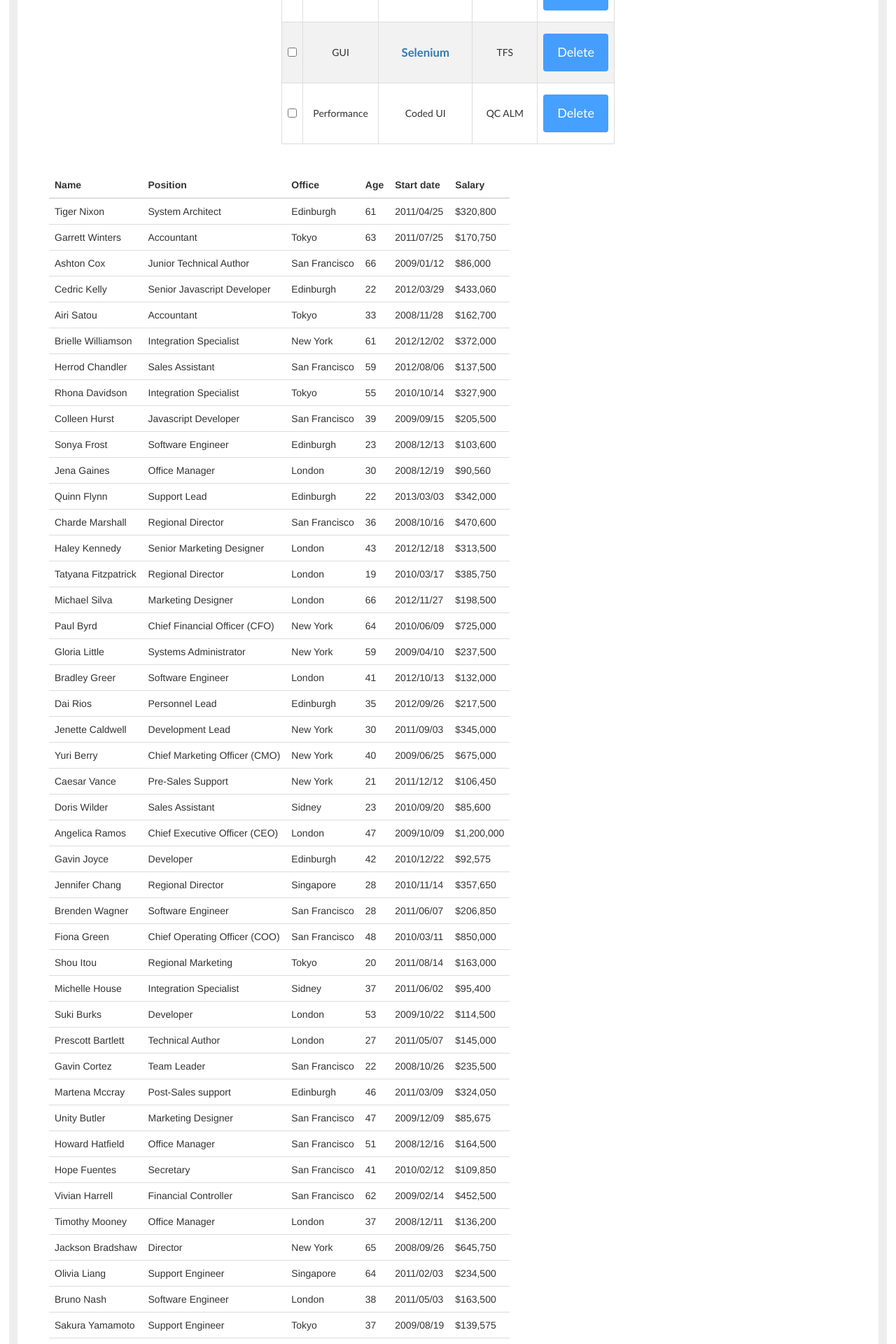
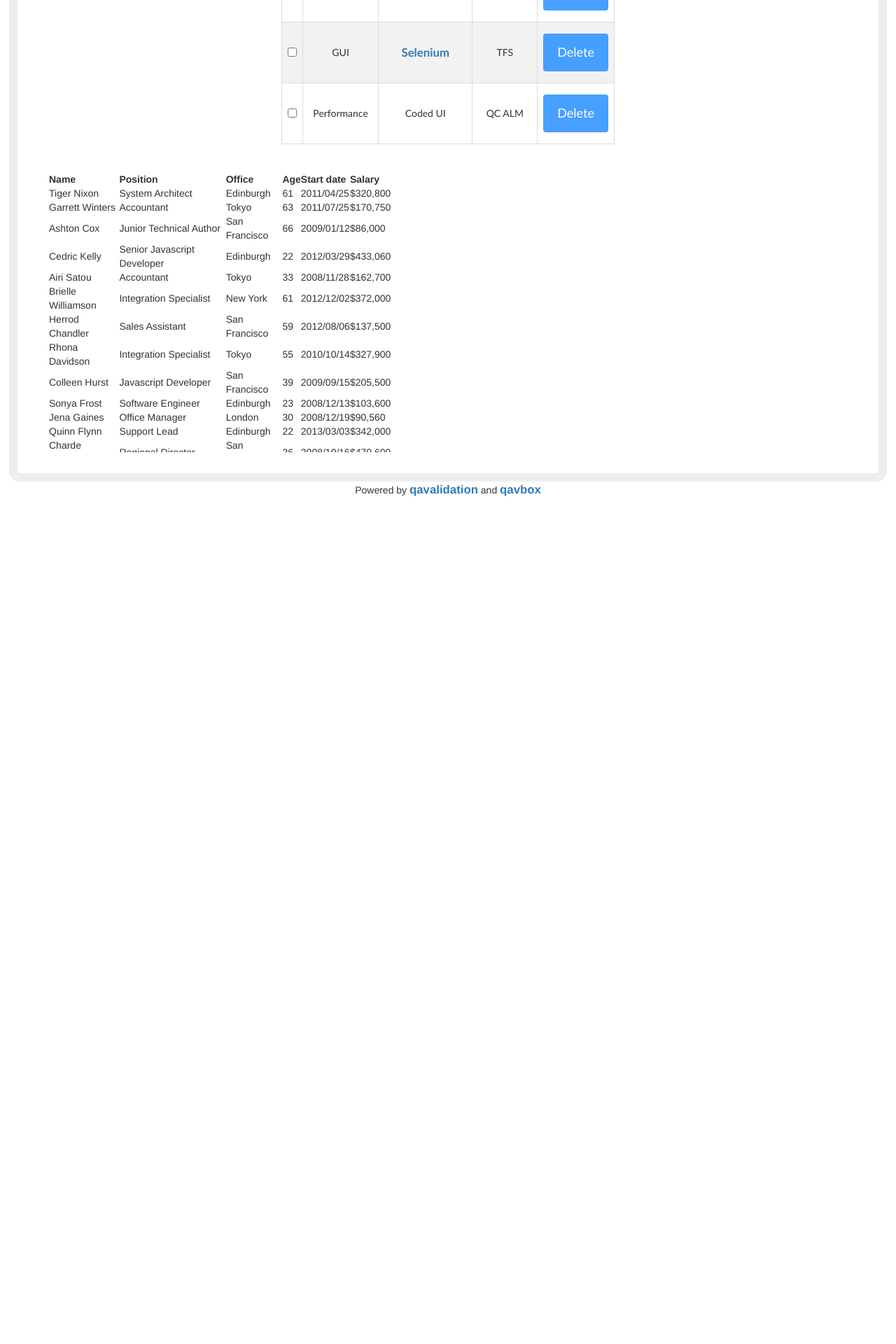
Before and after one commit to qavbox/demo, a Jekyll site: the page built from webtable/index.html, in a window 1280 px wide. Shown: the part 313-2233 px from the top of the page at 70% size. Built offline with Jekyll 4.4.1, drawn with Linux system fonts in a browser that asks for light colours; after the commit the page ends 1035 px from its top, so only the background shows below that; some of the changed text lies outside the part shown.

Commit message:
Update index.html

```diff
--- a/webtable/index.html
+++ b/webtable/index.html
@@ -10,12 +10,12 @@ title: webtable
   <script src="https://maxcdn.bootstrapcdn.com/bootstrap/3.4.1/js/bootstrap.min.js"></script>
 
   <style>
-  table#dtBasicExample{
+  table#table02{
      overflow-y: scroll;
      //border: 2px solid grey;
      display: block;
-     //width: 500px;
-     //height: 400px;
+     width: 500px;
+     height: 400px;
   }
   </style>>
 
@@ -65,7 +65,7 @@ function change_text(obj){
 <br/>
 
  <div id="cont">
-  <table class="table" id="dtBasicExample" class="table table-striped table-bordered table-sm" cellspacing="0">
+  <table id="table02">
    <thead>
     <tr>
       <th class="th-sm">Name
```
